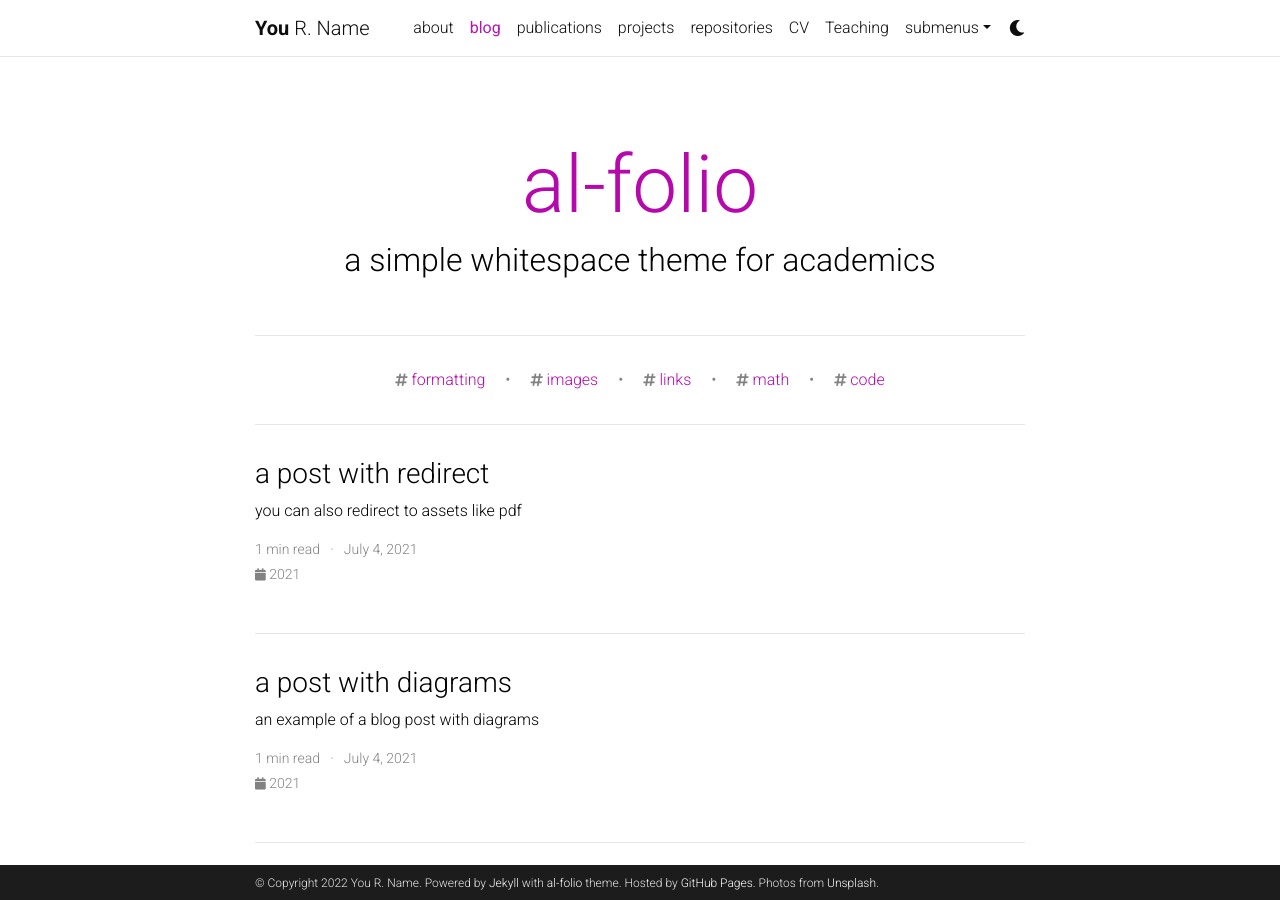
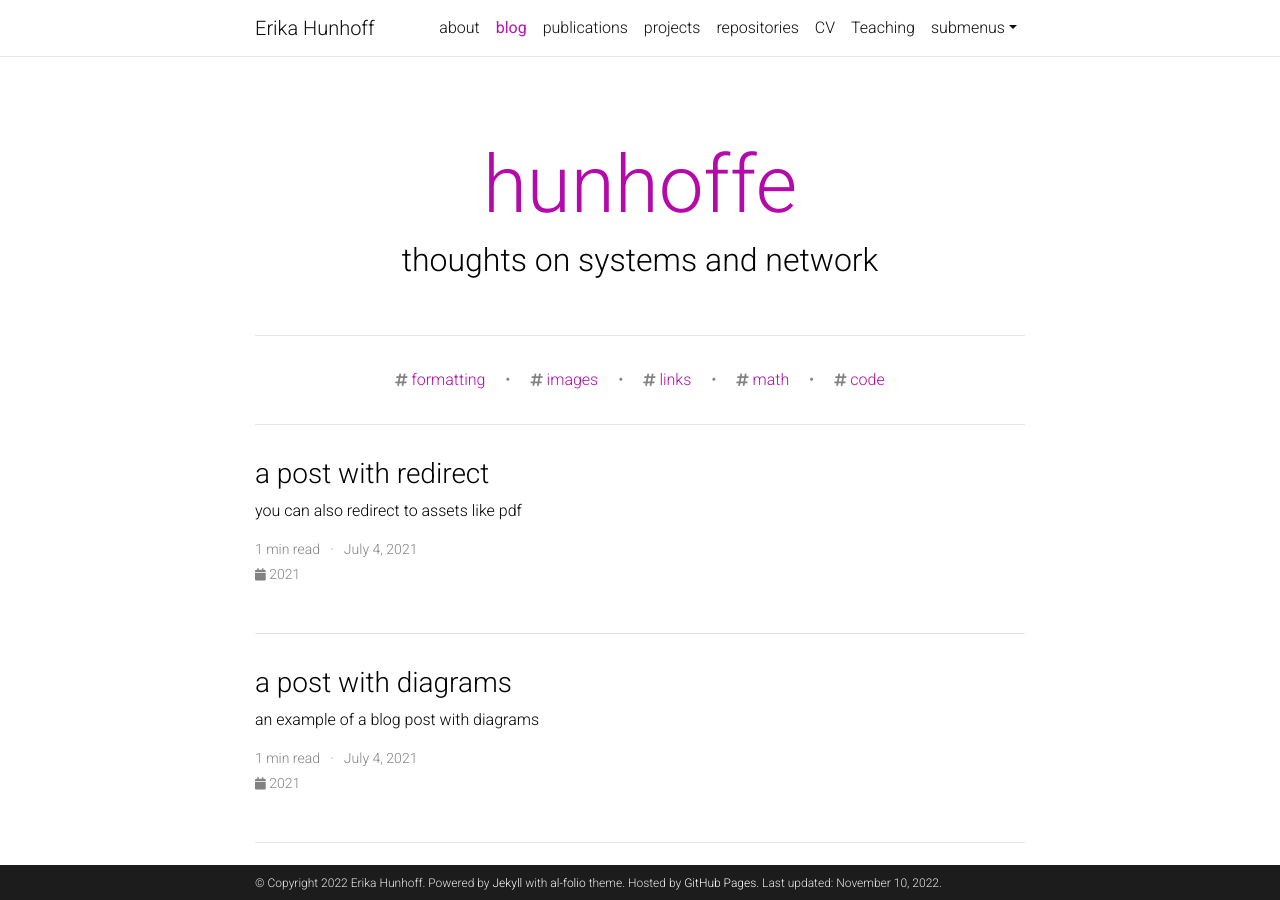
Before and after one commit to hunhoffe/hunhoffe.github.io, a Jekyll site: the page built from blog/index.html, in a window 1280 px wide and 900 px high. Built offline with Jekyll 4.4.1, drawn with Linux system fonts in a browser that asks for light colours; the list of posts is cut into pages by our own code; comment, search, counter and statistics services are not loaded; a style sheet for code colours, icons or effects is not loaded.

Commit message:
Upating config and LICENSE

```diff
--- a/_config.yml
+++ b/_config.yml
@@ -2,25 +2,24 @@
 # Site settings
 # -----------------------------------------------------------------------------
 
-title: blank # the website title (if blank, full name will be used instead)
-first_name: You
-middle_name: R.
-last_name: Name
-email: you@example.com
+title: Erika Hunhoff # the website title (if blank, full name will be used instead)
+first_name: Erika
+middle_name:
+last_name: Hunhoff
+email: erika.hunhoff@colorado.edu
 description: > # the ">" symbol means to ignore newlines until "footer_text:"
-  A simple, whitespace theme for academics. Based on [*folio](https://github.com/bogoli/-folio) design.
+  Hi, I'm Erika Hunhoff. I'm a 4th year PhD student in computer science at the University of Colorado, Boulder.
 footer_text: >
   Powered by <a href="https://jekyllrb.com/" target="_blank">Jekyll</a> with <a href="https://github.com/alshedivat/al-folio">al-folio</a> theme.
   Hosted by <a href="https://pages.github.com/" target="_blank">GitHub Pages</a>.
-  Photos from <a href="https://unsplash.com" target="_blank">Unsplash</a>.
-keywords: jekyll, jekyll-theme, academic-website, portfolio-website  # add your own keywords or leave empty
+keywords: erika hunhoff, erika, hunhoff, hunhoffe, computer science, phd, CU Boulder # add your own keywords or leave empty
 
 lang: en # the language of your site (for example: en, fr, cn, ru, etc.)
-icon: ⚛️  # the emoji used as the favicon (alternatively, provide image name in /assets/img/)
+icon: /assets/portrait.png  # the emoji used as the favicon (alternatively, provide image name in /assets/img/)
 
 url: https://hunhoffe.github.io # the base hostname & protocol for your site
 baseurl: /website-updated2/ # the subpath of your site, e.g. /blog/
-last_updated: false # set to true if you want to display last updated in the footer
+last_updated: true # set to true if you want to display last updated in the footer
 impressum_path:  # set to path to include impressum link in the footer, use the same path as permalink in a page, helps to conform with EU GDPR
 
 # -----------------------------------------------------------------------------
@@ -41,7 +40,7 @@ repo_theme_dark: dark           # https://github.com/anuraghazra/github-readme-s
 # will use title and url fields
 # Take a look to https://github.com/jekyll/jekyll-feed for more customization
 
-rss_icon: true
+rss_icon: false
 
 # -----------------------------------------------------------------------------
 # Layout
@@ -67,11 +66,11 @@ og_image: # The site-wide (default for all links) Open Graph preview image
 # Social integration
 # -----------------------------------------------------------------------------
 
-github_username: # your GitHub user name
-gitlab_username: # your GitLab user name
-twitter_username: # your Twitter handle
-linkedin_username: # your LinkedIn user name
-scholar_userid: # your Google Scholar ID
+github_username: hunhoffe # your GitHub user name
+gitlab_username: hunhoffe # your GitLab user name
+twitter_username: hunhoffe # your Twitter handle
+linkedin_username: erika-hunhoff # your LinkedIn user name
+scholar_userid: jt8LLrkAAAAJ&hl # your Google Scholar ID
 semanticscholar_id: # your Semantic Scholar ID
 whatsapp_number: # your WhatsApp number (full phone number in international format. Omit any zeroes, brackets, or dashes when adding the phone number in international format.)
 orcid_id: # your ORCID ID
@@ -95,7 +94,7 @@ facebook_id: # your facebook id
 discord_id: # your discord id (18-digit unique numerical identifier)
 
 contact_note: >
-  You can even add a little note about which of these is the best way to reach you.
+  Email, LinkedIn, and Twitter are the best ways to contact me.
 
 # -----------------------------------------------------------------------------
 # Analytics and search engine verification
@@ -111,9 +110,9 @@ bing_site_verification:  # out your bing-site-verification ID (Bing Webmaster)
 # Blog
 # -----------------------------------------------------------------------------
 
-blog_name: al-folio # blog_name will be displayed in your blog page
+blog_name: hunhoffe # blog_name will be displayed in your blog page
 blog_nav_title: blog # your blog must have a title for it to be displayed in the nav bar
-blog_description: a simple whitespace theme for academics
+blog_description: thoughts on systems and network
 permalink: /blog/:year/:title/
 
 # Pagination
@@ -121,15 +120,15 @@ pagination:
   enabled: true
 
 # Comments
-disqus_shortname: al-folio # put your disqus shortname
+disqus_shortname: hunhoffe # put your disqus shortname
 # https://help.disqus.com/en/articles/1717111-what-s-a-shortname
 
 # External sources.
 # If you have blog posts published on medium.com or other exteranl sources,
 # you can display them in your blog by adding a link to the RSS feed.
 external_sources:
-  - name: medium.com
-    rss_url: https://medium.com/@al-folio/feed
+  - name:
+    rss_url:
 
 # -----------------------------------------------------------------------------
 # Collections
@@ -231,10 +230,10 @@ display_tags: ['formatting', 'images', 'links', 'math', 'code'] # this tags will
 
 scholar:
 
-  last_name: [Einstein]
-  first_name: [Albert, A.]
+  last_name: [Hunhoff]
+  first_name: [Erika]
 
-  style: apa
+  style: acm
   locale: en
 
   source: /_bibliography/
@@ -303,7 +302,7 @@ enable_masonry:             true   # enables automatic project cards arangement
 enable_math:                true   # enables math typesetting (uses MathJax)
 enable_tooltips:            false  # enables automatic tooltip links generated
                                    # for each section titles on pages and posts
-enable_darkmode:            true   # enables switching between light/dark modes
+enable_darkmode:            false  # enables switching between light/dark modes
 enable_navbar_social:       false  # enables displaying social links in the
                                    # navbar on the about page
 enable_project_categories:  true   # enables categorization of projects into
```
Also changed, not shown: 1 other file.
